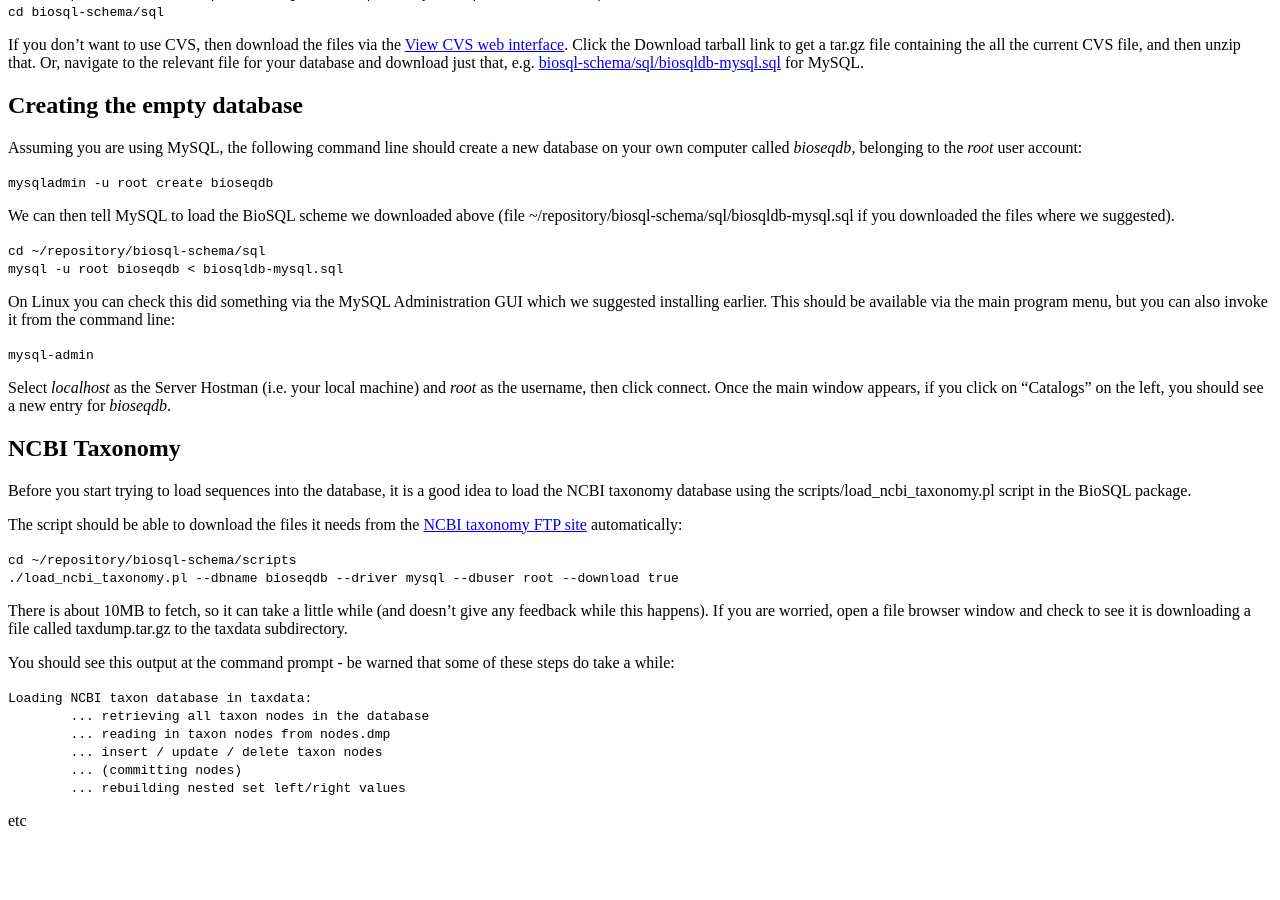
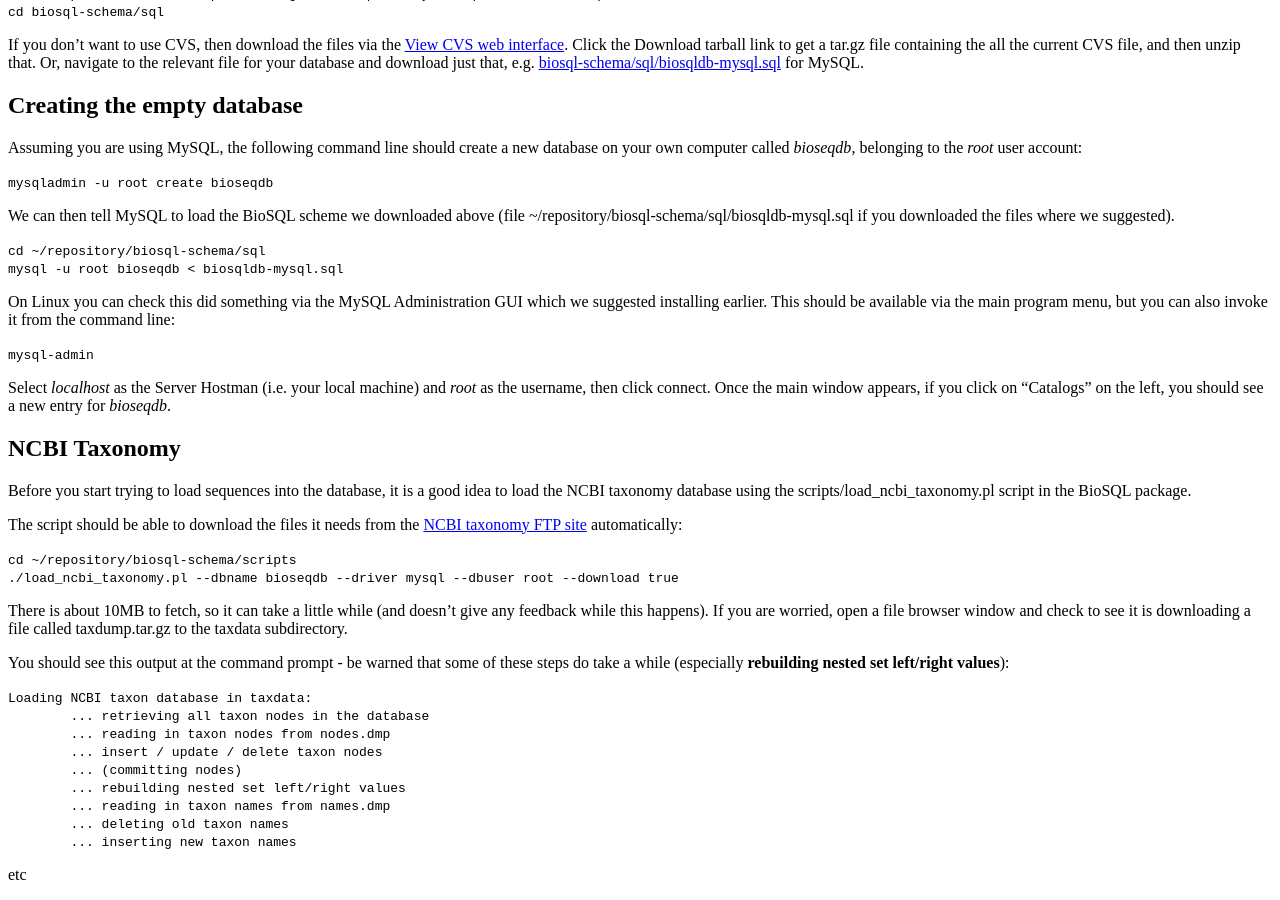
Before and after one commit to biopython/biopython.github.io, a Jekyll site: the page built from wiki/BioSQL.md, in a window 1280 px wide and 900 px high, scrolled down 793 px. Built offline with Jekyll 4.4.1, drawn with Linux system fonts in a browser that asks for light colours; before the commit the page ends 1639 px from its top, so only the background shows below that.

Commit message:
/* NCBI Taxonomy */

```diff
--- a/wiki/BioSQL.md
+++ b/wiki/BioSQL.md
@@ -123,7 +123,8 @@ browser window and check to see it is downloading a file called
 taxdump.tar.gz to the taxdata subdirectory.
 
 You should see this output at the command prompt - be warned that some
-of these steps do take a while:
+of these steps do take a while (especially **rebuilding nested set
+left/right values**):
 
 `Loading NCBI taxon database in taxdata:`
 `        ... retrieving all taxon nodes in the database`
@@ -131,5 +132,8 @@ of these steps do take a while:
 `        ... insert / update / delete taxon nodes`
 `        ... (committing nodes)`
 `        ... rebuilding nested set left/right values`
+`        ... reading in taxon names from names.dmp`
+`        ... deleting old taxon names`
+`        ... inserting new taxon names`
 
 etc
```
Also changed, not shown: 1 other file.
